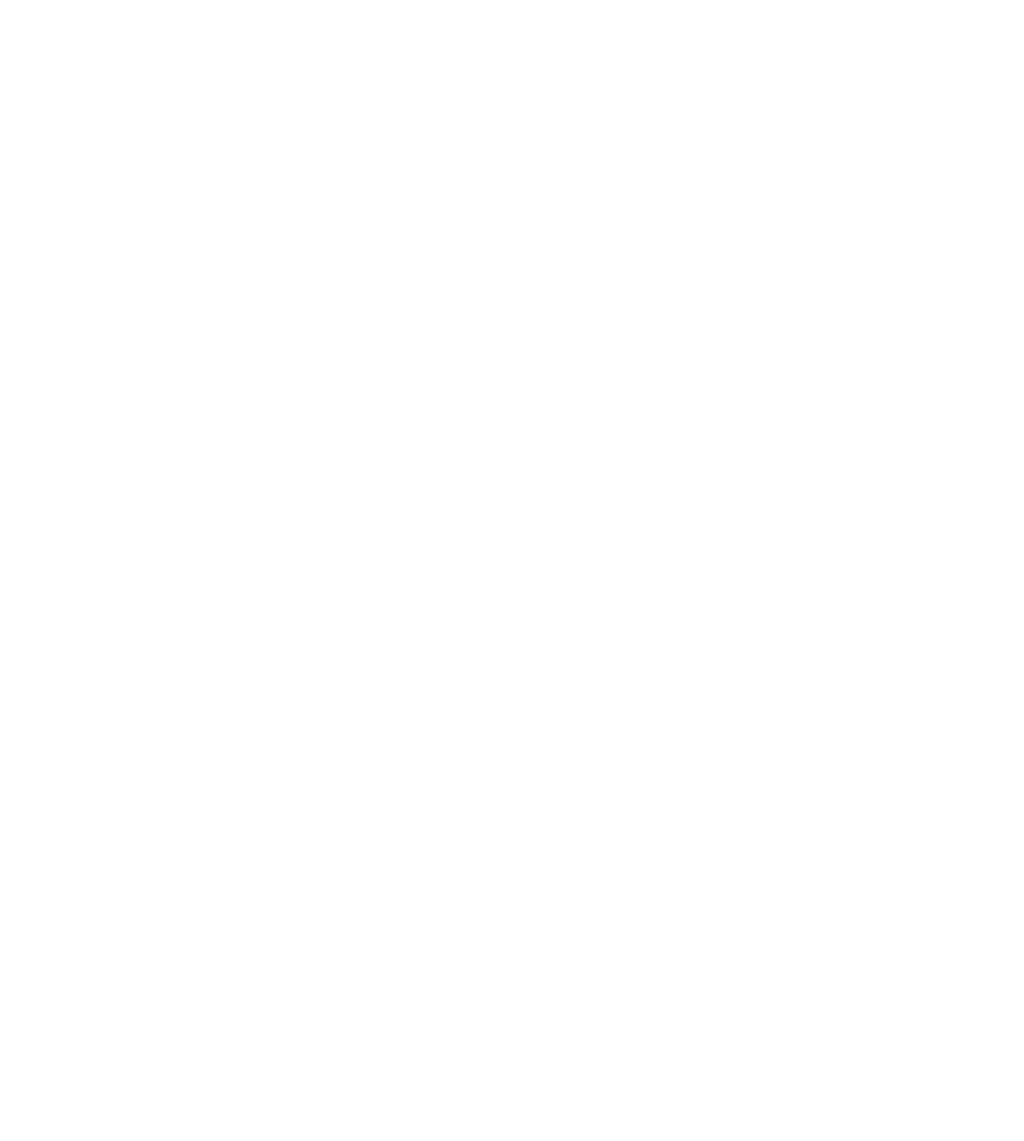
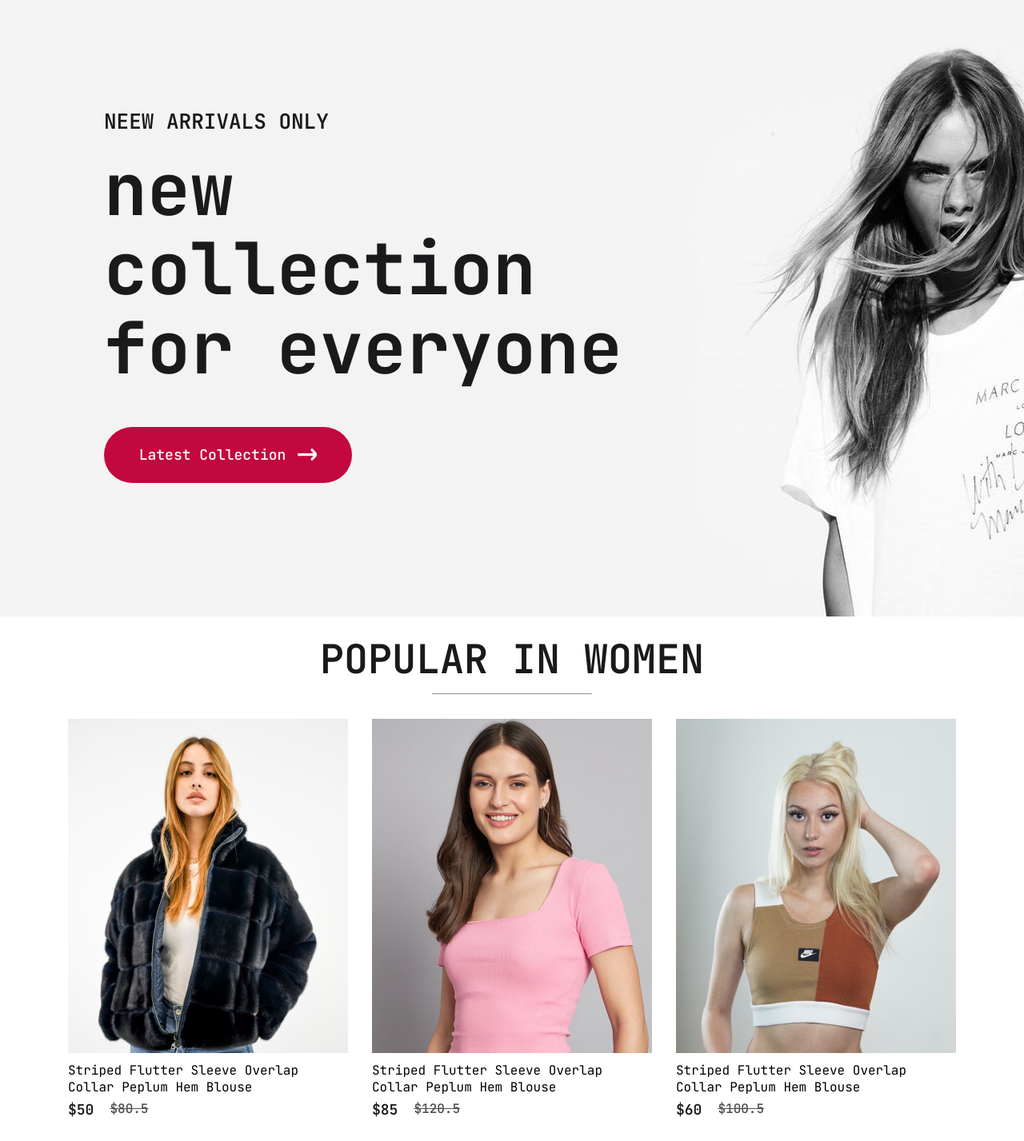
Before and after one commit to kixxpy/reactStore_e-commerce, a React (Create React App) app: page / in a window 1280 px wide. Shown: the part 140-1567 px from the top of the page at 80% size. Before the commit the page ends 800 px from the top, so only its background shows below. Built offline with nearby package versions, Linux system fonts and the light colour scheme.

Commit message:
add main hero, popular

```diff
--- /dev/null
+++ b/src/components/Hero/Hero.jsx
@@ -0,0 +1,25 @@
+import React from 'react';
+import styles from './Heros.module.css';
+import arrow_icon from '../assets/arrow.png'
+
+export const Hero = () => {
+	return (
+		<div className={styles.hero}>
+			<div className={styles.left}>
+				<h2>NEEW ARRIVALS ONLY</h2>
+				<div>
+					<div className={styles.hend_icon}>
+						<p>new</p>
+					</div>
+					<p>collection</p>
+					<p>for everyone</p>
+				</div>
+				<div className={styles.latest_btn}>
+					<div>Latest Collection</div>
+					<img src={arrow_icon} alt="arrow_icon" />
+				</div>
+			</div>
+
+		</div>
+	);
+};
--- /dev/null
+++ b/src/components/Hero/Heros.module.css
@@ -0,0 +1,56 @@
+.hero {
+	height: 100vh;
+	display: flex;
+	background-image: url(../assets/women-w.jpeg);
+	background-repeat: no-repeat;
+	object-fit: cover;
+
+}
+.left {
+	flex: 1;
+	display: flex;
+	flex-direction: column;
+	justify-content: center;
+	gap: 20px;
+	padding-left: 130px;
+	line-height: 1.1;
+}
+.left h2 {
+	color: var(--black);
+	font-size: 26px;
+	font-weight: 600;
+}
+.left p {
+	color: var(--black);
+	font-size: 90px;
+	font-weight: 700;
+}
+.hend_icon {
+	display: flex;
+	align-items: center;
+	gap: 20px;
+	width: 60px;
+	height: 60;
+}
+.latest_btn {
+	display: flex;
+	justify-content: center;
+	align-items: center;
+	gap: 15px;
+	width: 310px;
+	height: 70px;
+	border-radius: 75px;
+	margin-top: 30px;
+	background: var(--red);
+	color: var(--white);
+	cursor: pointer;
+	font-size: 18px;
+	font-weight: 500;
+	transition: all 0.2s ease-in-out;
+}
+.latest_btn:hover {
+	font-size: 17.5px;
+	background: var(--red-hover);
+	box-shadow: 1px ;
+	box-shadow: rgba(99, 99, 99, 0.2) 0px 2px 8px 0px;
+}
--- /dev/null
+++ b/src/components/Item/Item.jsx
@@ -0,0 +1,15 @@
+import React from 'react';
+import styles from './Item.module.css';
+
+export const Item = (props) => {
+	return (
+		<div className={styles.item}>
+			<img src={props.image} alt="q" />
+			<p>{props.name}</p>
+			<div className={styles.prices}>
+				<div className={styles.price_new}>${props.new_price}</div>
+				<div className={styles.price_old}>${props.old_price}</div>
+			</div>
+		</div>
+	);
+};
--- /dev/null
+++ b/src/components/Item/Item.module.css
@@ -0,0 +1,26 @@
+.item {
+	width: 350px;
+	transition: all 0.3s ease-in-out;
+}
+.item p {
+	margin: 6px 0;
+}
+.prices {
+	display: flex;
+	gap: 20px;
+}
+.price_new {
+	color: var(--black);
+	font-size: 18px;
+	font-weight: 600;
+}
+.price_old {
+	color: var(--grey);
+	font-size: 16px;
+	font-weight: 500;
+	text-decoration: line-through;
+}
+.item:hover {
+	transform: scale(1.030);
+	box-shadow: rgba(149, 157, 165, 0.2) 0px 8px 24px;
+}
--- /dev/null
+++ b/src/components/Popular/Popular.jsx
@@ -0,0 +1,18 @@
+import React from 'react'
+import styles from './Popular.module.css';
+import data_product from '../assets/data.js';
+import {Item} from '../Item/Item';
+
+export const Popular = () => {
+	return (
+		<div className={styles.popular}>
+			<h1>POPULAR IN WOMEN</h1>
+			<hr />
+			<div className={styles.item}>
+				{data_product.map((item) => {
+					return <Item key={item.id} id={item.id} name={item.name} image={item.image} new_price={item.new_price} old_price={item.old_price} />
+				})}
+			</div>
+		</div>
+	)
+}
--- /dev/null
+++ b/src/components/Popular/Popular.module.css
@@ -0,0 +1,29 @@
+.popular {
+	margin-top: 20px;
+	display: flex;
+	flex-direction: column;
+	align-items: center;
+	gap: 10px;
+	height: 100vh;
+}
+.popular h1 {
+	color: var(--black);
+	font-size: 50px;
+	font-weight: 600;
+}
+.popular hr {
+	width: 200px;
+	height: 6px;
+	border-radius: 10px;
+	background: var(--black);
+	margin-bottom: 20px;
+}
+.item {
+	display: grid;
+	grid-template-columns: repeat(3, 1fr);
+	grid-template-rows: repeat(2, 1fr);
+	grid-column-gap: 30px;
+	grid-row-gap: 30px;
+	/* margin-top: 50px;
+	gap: 30px; */
+}
--- a/src/index.css
+++ b/src/index.css
@@ -4,6 +4,7 @@
 	--black: #1a1a1d;
 	--white: #fff;
 	--red: #c3073f;
+	--red-hover: #b9053b;
 	--grey: #4e4e50;
 	--light-grey: #f0f0f0;
 }
--- a/src/pages/Shop.jsx
+++ b/src/pages/Shop.jsx
@@ -1,7 +1,12 @@
-import React from 'react'
+import React from 'react';
+import { Hero } from '../components/Hero/Hero.jsx';
+import { Popular } from '../components/Popular/Popular.jsx';
 
 export const Shop = () => {
 	return (
-		<div>Shop</div>
-	)
-}
+		<div>
+			<Hero />
+			<Popular />
+		</div>
+	);
+};
```
Also changed, not shown: src/components/assets/women-w.jpeg (added).
